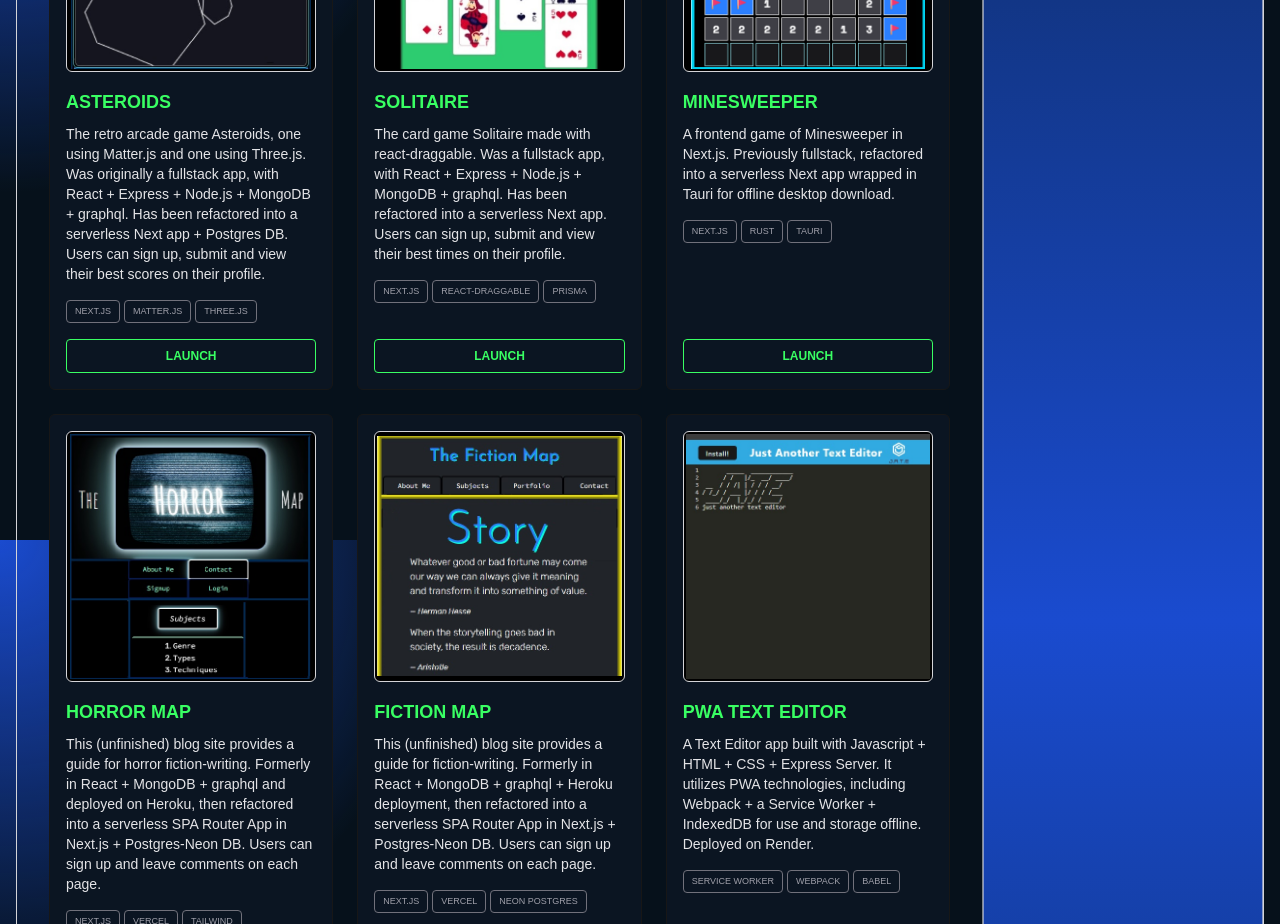
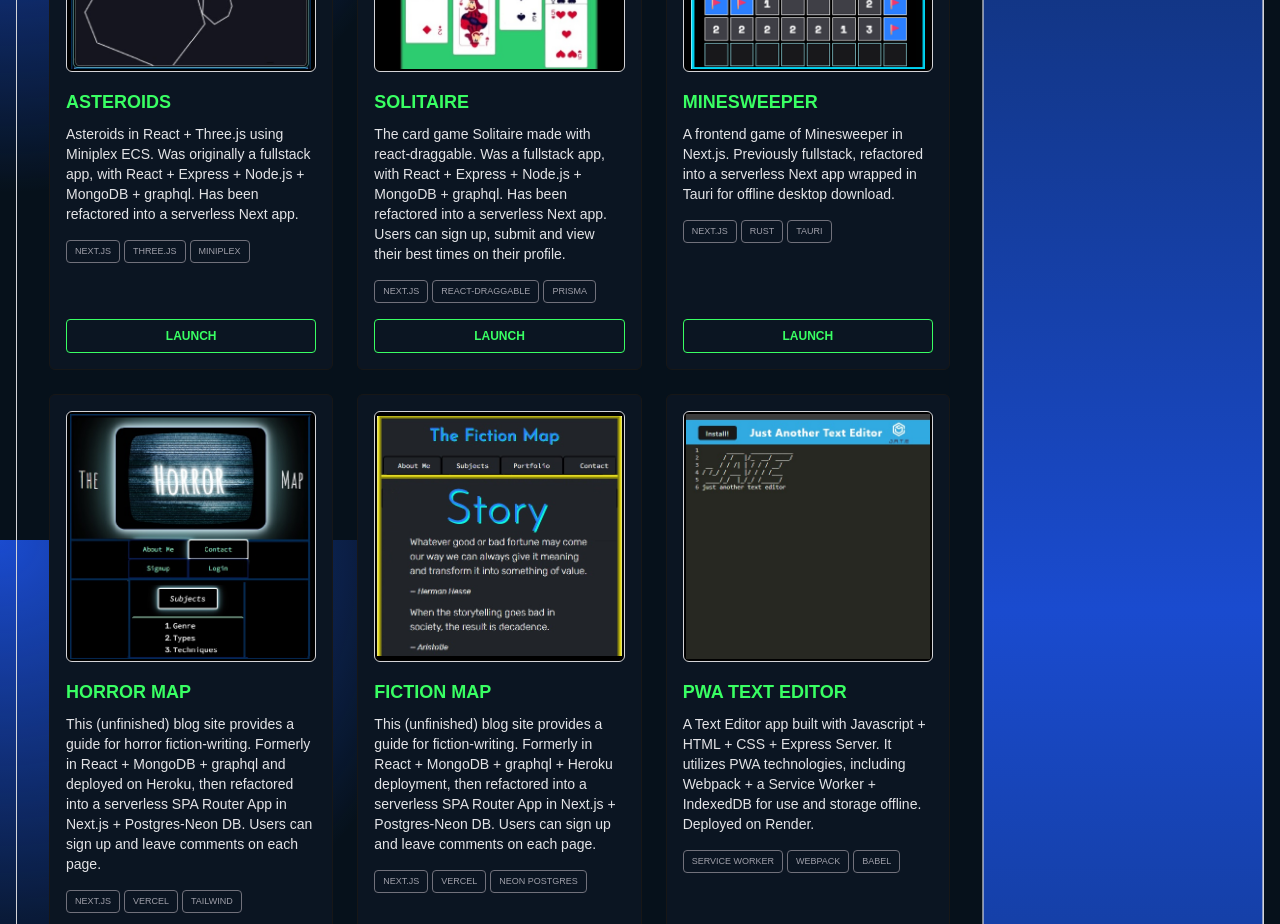
Before and after one commit to sifzerda/next-portfolio, a Next.js app: page /portfolio in a window 1280 px wide. Shown: the part 1060-1984 px from the top of the page. Built offline with nearby package versions, Linux system fonts and the light colour scheme.

Commit message:
added new asteroids link

```diff
--- a/src/app/portfolio/page.js
+++ b/src/app/portfolio/page.js
@@ -55,10 +55,10 @@ export default function PortfolioPage() {
     },
     {
       title: "Asteroids",
-      description: "The retro arcade game Asteroids, one using Matter.js and one using Three.js. Was originally a fullstack app, with React + Express + Node.js + MongoDB + graphql. Has been refactored into a serverless Next app + Postgres DB. Users can sign up, submit and view their best scores on their profile.",
+      description: "Asteroids in React + Three.js using Miniplex ECS. Was originally a fullstack app, with React + Express + Node.js + MongoDB + graphql. Has been refactored into a serverless Next app.",
       image: "/aster.jpg",
-      link: "https://nx-asteroids.vercel.app/",
-      tech: ["Next.js", "Matter.js", "Three.js"],
+      link: "https://reacteroids-mocha.vercel.app/",
+      tech: ["Next.js", "Three.js", "Miniplex" ],
     },
     {
       title: "Solitaire",
```
